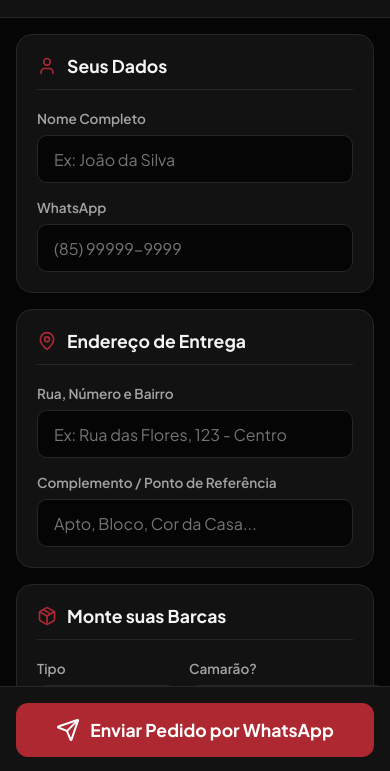
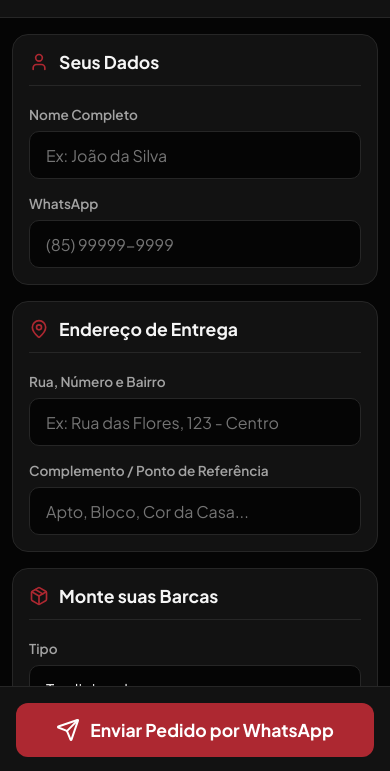
Before and after one commit to Poudek/AgendaPro, a plain HTML site: page front code/cliente.html in a window 390 px wide. Shown: the part 71-842 px from the top of the page. Drawn offline with nearby package versions, Linux system fonts and the light colour scheme.

Commit message:
responsividade

```diff
--- a/front code/css/cliente.css
+++ b/front code/css/cliente.css
@@ -183,3 +183,33 @@ body {
 }
 
 .btn-submit:active { background-color: var(--c-accent-hover); }
+
+/* =========================================
+   AJUSTES DE RESPONSIVIDADE (MOBILE)
+========================================= */
+
+/* Garante que os campos respeitem o tamanho da caixa, sem vazar */
+input, select, textarea {
+  width: 100%;
+  max-width: 100%;
+  box-sizing: border-box;
+  text-overflow: ellipsis;
+}
+
+/* Em telas menores que 600px (celulares), empilha os campos lado a lado */
+@media (max-width: 600px) {
+  .input-row {
+    display: flex !important;
+    flex-direction: column !important;
+    gap: 16px !important;
+  }
+
+  /* Ajusta margens internas dos cards para aproveitar melhor o espaço da tela */
+  .form-card {
+    padding: 16px !important;
+  }
+
+  .app-container {
+    padding: 16px 12px 100px 12px !important; /* Mantém espaço pro botão fixo embaixo */
+  }
+}
```
